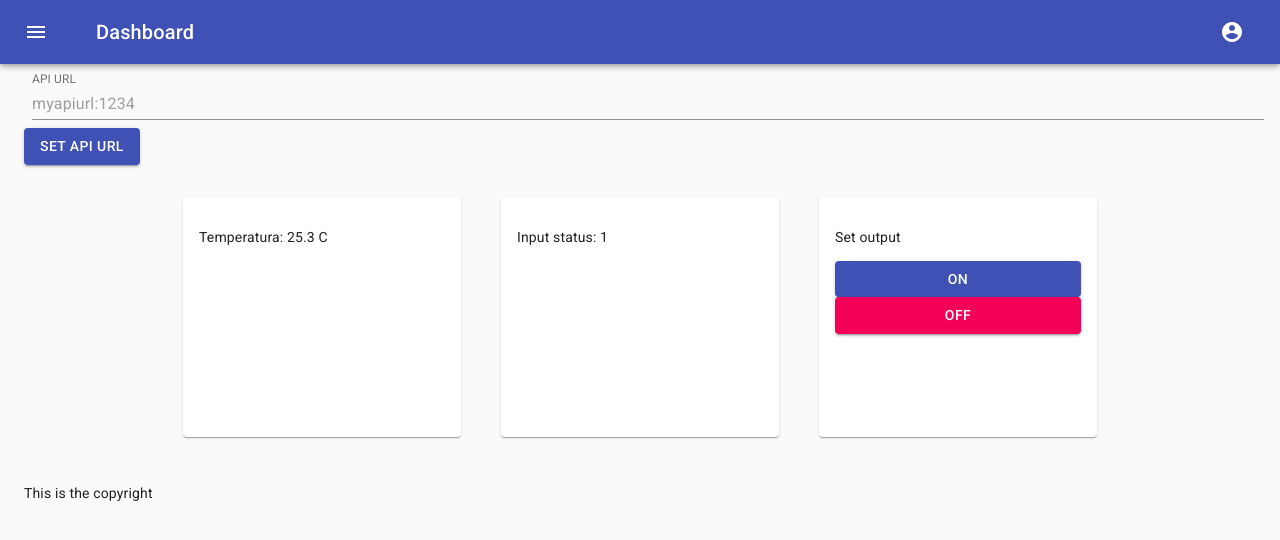
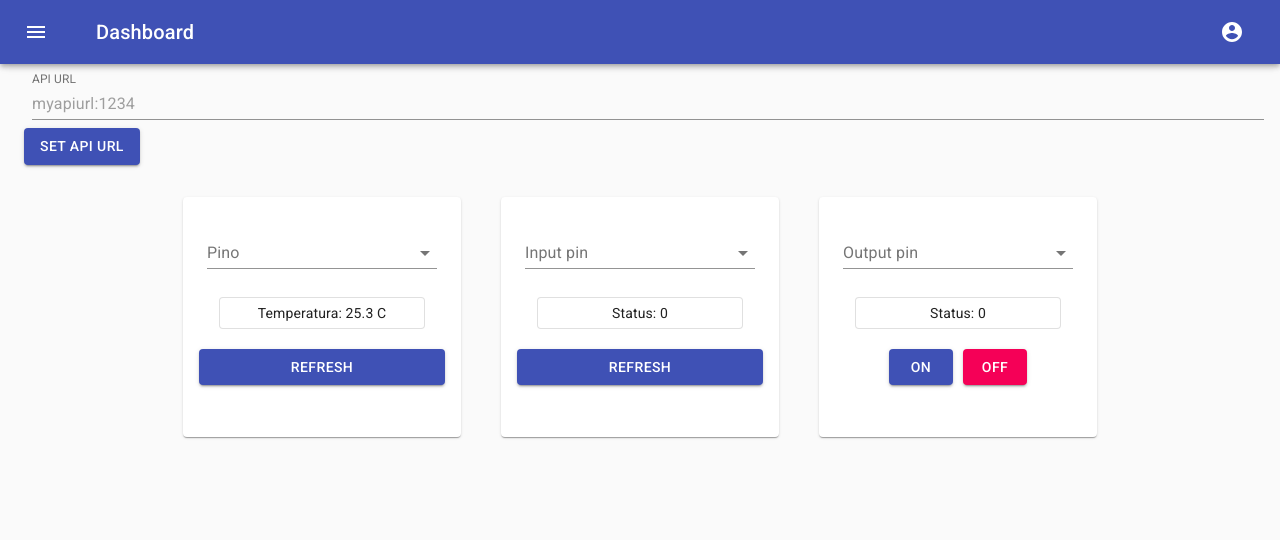
Before and after one commit to plaintext-club/paralysis, a React (Create React App) app: page / in a window 1280 px wide. Shown: the top 540 px of the page. Built offline with nearby package versions, Linux system fonts and the light colour scheme.

Commit message:
add card forms and buttons

```diff
--- a/src/CardInput.jsx
+++ b/src/CardInput.jsx
@@ -3,7 +3,12 @@ import clsx from "clsx";
 
 import {
 	Grid,
-	Paper
+	Paper,
+	FormControl,
+	InputLabel,
+	Select,
+	MenuItem,
+	Button
 } from "@material-ui/core";
 
 import useStyles from "./UseStyles";
@@ -11,12 +16,33 @@ import useStyles from "./UseStyles";
 function CardInput() {
 	const classes = useStyles();
 	const fixedHeightPaper = clsx(classes.paper, classes.fixedHeight);
+	const [pin, setPin] = React.useState("");
+
+	const handleChange = function (e) {
+		setPin(e.target.value);
+	}
 
 	return (
 		<>
 			<Grid item xs={12} md={6} lg={3}>
 				<Paper className={fixedHeightPaper}>
-					<p>Input status: 1</p>
+					<FormControl className={classes.formControl}>
+						<InputLabel>Input pin</InputLabel>
+						<Select
+							value={pin}
+							onChange={handleChange}
+						>
+							<MenuItem value={2}>2</MenuItem>
+							<MenuItem value={3}>3</MenuItem>
+							<MenuItem value={4}>4</MenuItem>
+						</Select>
+					</FormControl>
+					<Paper variant="outlined" className={classes.displayPaper}>
+						Status: 0
+					</Paper>
+					<Button variant="contained" color="primary">
+						Refresh
+					</Button>
 				</Paper>
 			</Grid>
 		</>
--- a/src/CardOutput.jsx
+++ b/src/CardOutput.jsx
@@ -4,6 +4,10 @@ import clsx from "clsx";
 import {
 	Grid,
 	Paper,
+	FormControl,
+	InputLabel,
+	Select,
+	MenuItem,
 	Button
 } from "@material-ui/core";
 
@@ -12,18 +16,38 @@ import useStyles from "./UseStyles";
 function CardOutput() {
 	const classes = useStyles();
 	const fixedHeightPaper = clsx(classes.paper, classes.fixedHeight);
+	const [pin, setPin] = React.useState("");
+
+	const handleChange = function (e) {
+		setPin(e.target.value);
+	}
 
 	return (
 		<>
 			<Grid item xs={12} md={6} lg={3}>
 				<Paper className={fixedHeightPaper}>
-					<p>Set output</p>
-					<Button variant="contained" color="primary">
-						ON
-					</Button>
-					<Button variant="contained" color="secondary">
-						OFF
-					</Button>
+					<FormControl className={classes.formControl}>
+						<InputLabel>Output pin</InputLabel>
+						<Select
+							value={pin}
+							onChange={handleChange}
+						>
+							<MenuItem value={2}>2</MenuItem>
+							<MenuItem value={3}>3</MenuItem>
+							<MenuItem value={4}>4</MenuItem>
+						</Select>
+					</FormControl>
+					<Paper variant="outlined" className={classes.displayPaper}>
+						Status: 0
+					</Paper>
+					<div className={classes.buttonFlex}>
+						<Button variant="contained" color="primary" className={classes.cardBtn}>
+							ON
+						</Button>
+						<Button variant="contained" color="secondary" className={classes.cardBtn}>
+							OFF
+						</Button>
+					</div>
 				</Paper>
 			</Grid>
 		</>
--- a/src/CardTemperature.jsx
+++ b/src/CardTemperature.jsx
@@ -3,7 +3,12 @@ import clsx from "clsx";
 
 import {
 	Grid,
-	Paper
+	Paper,
+	FormControl,
+	InputLabel,
+	Select,
+	MenuItem,
+	Button
 } from "@material-ui/core";
 
 import useStyles from "./UseStyles";
@@ -11,12 +16,33 @@ import useStyles from "./UseStyles";
 function CardTemperature() {
 	const classes = useStyles();
 	const fixedHeightPaper = clsx(classes.paper, classes.fixedHeight);
+	const [pin, setPin] = React.useState("");
+
+	const handleChange = function (e) {
+		setPin(e.target.value);
+	}
 
 	return (
 		<>
 			<Grid item xs={12} md={6} lg={3}>
 				<Paper className={fixedHeightPaper}>
-					<p>Temperatura: 25.3 C</p>
+					<FormControl className={classes.formControl}>
+						<InputLabel>Pino</InputLabel>
+						<Select
+							value={pin}
+							onChange={handleChange}
+						>
+							<MenuItem value={2}>2</MenuItem>
+							<MenuItem value={3}>3</MenuItem>
+							<MenuItem value={4}>4</MenuItem>
+						</Select>
+					</FormControl>
+					<Paper variant="outlined" className={classes.displayPaper}>
+						Temperatura: 25.3 C
+					</Paper>
+					<Button variant="contained" color="primary">
+						Refresh
+					</Button>
 				</Paper>
 			</Grid>
 		</>
--- a/src/Dashboard.jsx
+++ b/src/Dashboard.jsx
@@ -22,9 +22,6 @@ function Dashboard() {
 					<CardInput />
 					<CardOutput />
 				</Grid>
-				<Box pt={4}>
-					<p>This is the copyright</p>
-				</Box>
 			</Container>
 		</>
 	);
--- a/src/UseStyles.jsx
+++ b/src/UseStyles.jsx
@@ -8,12 +8,32 @@ const useStyles = makeStyles(function (theme) {
 		},
 		paper: {
 			padding: theme.spacing(2),
-			display: 'flex',
-			overflow: 'auto',
-			flexDirection: 'column'
+			display: "flex",
+			overflow: "auto",
+			flexDirection: "column"
 		},
 		fixedHeight: {
 			height: 240
+		},
+		formControl: {
+			margin: theme.spacing(1),
+			minWidth: 120,
+		},
+		selectEmpty: {
+			marginTop: theme.spacing(2),
+		},
+		displayPaper: {
+			margin: "20px",
+			padding: "5px",
+			textAlign: "center"
+		},
+		buttonFlex: {
+			display: "flex",
+			alignItems: "center",
+			justifyContent: "center"
+		},
+		cardBtn: {
+			margin: "0 5px"
 		}
 	};
 });
```
